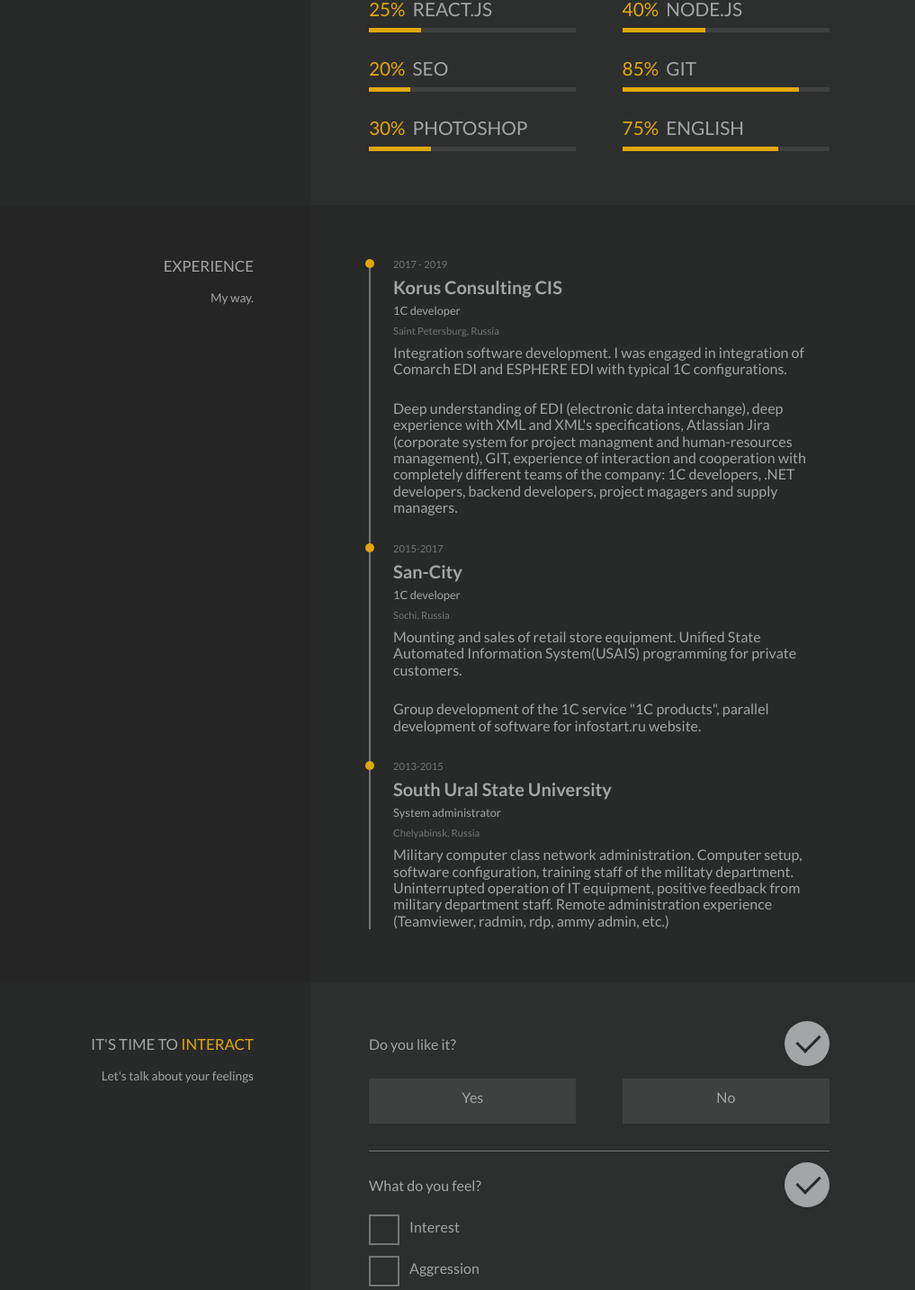
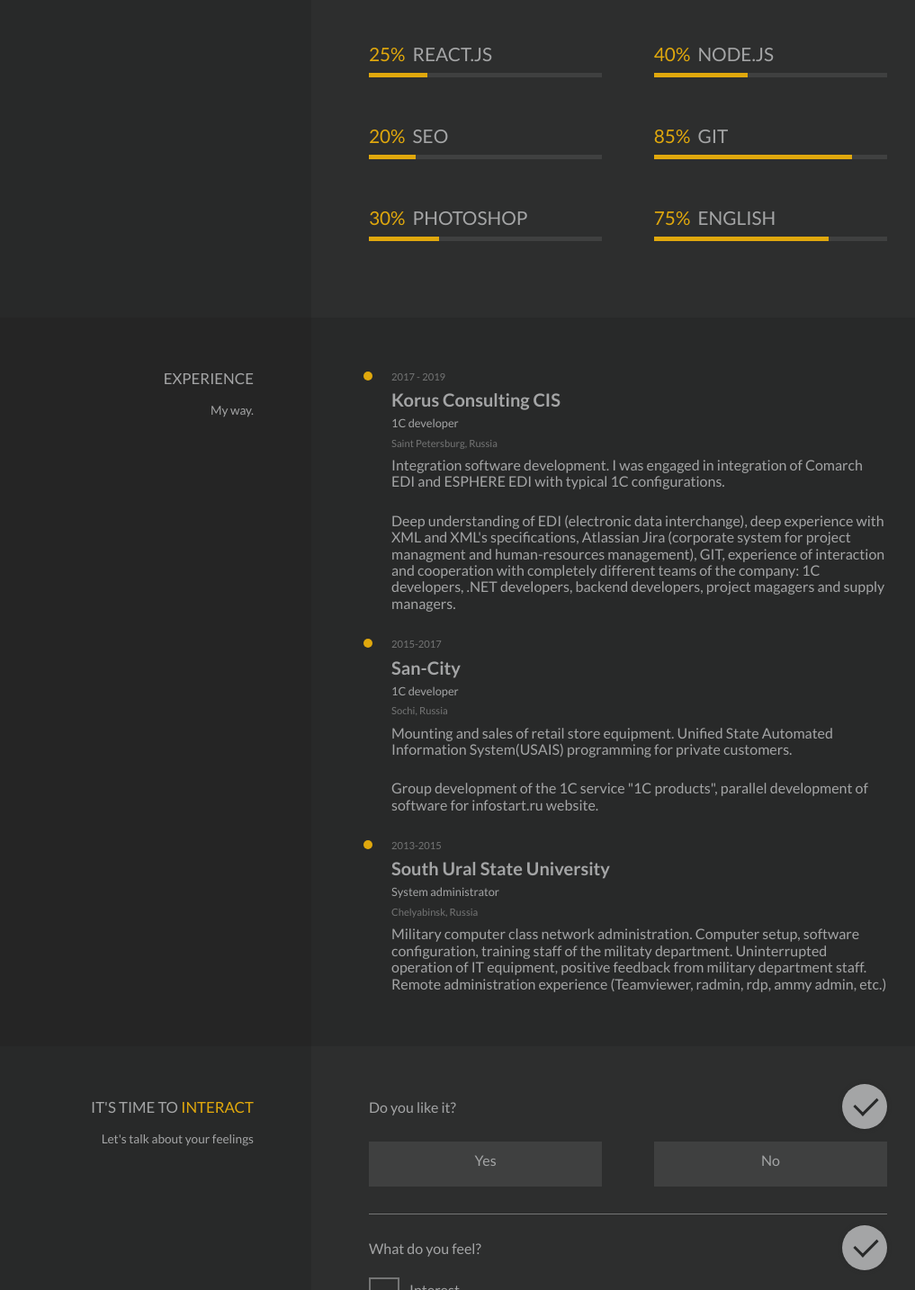
Before and after one commit to myalkleon/CV, a plain HTML site: page index.html in a window 1280 px wide. Shown: the part 1366-2800 px from the top of the page at 90% size, without its empty margins (166-1183 px from the left). Drawn offline with Linux system fonts and the light colour scheme.

Commit message:
Main desktop final layout
Interact layout and some minor changes

```diff
--- a/index.html
+++ b/index.html
@@ -223,7 +223,7 @@
                     <h4>It's time to <span class="subtext">interact</span></h4>
                     <p>Let's talk about your feelings</p>
                 </header>
-                <div class="section-main-area examples">
+                <div class="section-main-area examples flex-container">
                     <article class="example-1">
                         <form class="yes-no-form">
                             <h5>Do you like it?</h5>
--- a/src/index.scss
+++ b/src/index.scss
@@ -303,6 +303,7 @@
 
 .interaction {
     article {
+        width: 100%;
         form {
             position: relative;
             h5 {
@@ -512,7 +513,7 @@
 }
 
 //Adaptive layout widescreen
-@media screen and (min-width: 1250px) {
+@media screen and (min-width: 1000px) {
     header.main-header {
         height: 100vh;
         flex-direction: row;
@@ -533,7 +534,7 @@
         .right-side {
             width: 60%;
             height: 100vh;
-            padding-right: 15%;
+            padding-right: 10%;
             padding-left: 5%;
             .my-brand {
                 width: 100%;
@@ -592,6 +593,11 @@
         }
         //
 
+        .section-main-area.flex-container {
+            flex-direction: row;
+            flex-wrap: wrap;
+            justify-content: space-between;
+        }
         section.flex-container {
             flex-direction: row;
             align-items: stretch;
@@ -613,19 +619,15 @@
                 width: 60%;
                 padding-top: 60px;
                 padding-bottom: 60px;
-                padding-right: 15%;
+                padding-right: 10%;
                 padding-left: 5%;
             }
         }
         section.skills {
-            .section-main-area.flex-container {
-                flex-direction: row;
-                flex-wrap: wrap;
-                justify-content: space-between;
             .progressbar-layout {
                 margin: 0;
                 width: 45%;
-                    align-self: flex-end;
+                align-self: stretch;
             }
             .progressbar-layout:not(:nth-of-type(1)):not(:nth-of-type(2)) {
                 margin-top: 30px;
@@ -633,4 +635,18 @@
         }
     }
 }
-}
+
+//Interact 2columns layout
+// @media screen and (min-width: 1376px) {
+//     section.interaction.flex-container article {
+//         width: 45%;
+//         margin: 0;
+//         align-self: flex-start;
+//         border: none;
+//         padding-bottom: 0px;
+//         padding-top: 0px;
+//     }
+//     section.interaction.flex-container article:nth-last-of-type(-n+2) {
+//         margin-top: 30px;
+//     }
+// }
```
Also changed, not shown: src/css/index.css. Lines whose indentation alone changed are shown as unchanged.
